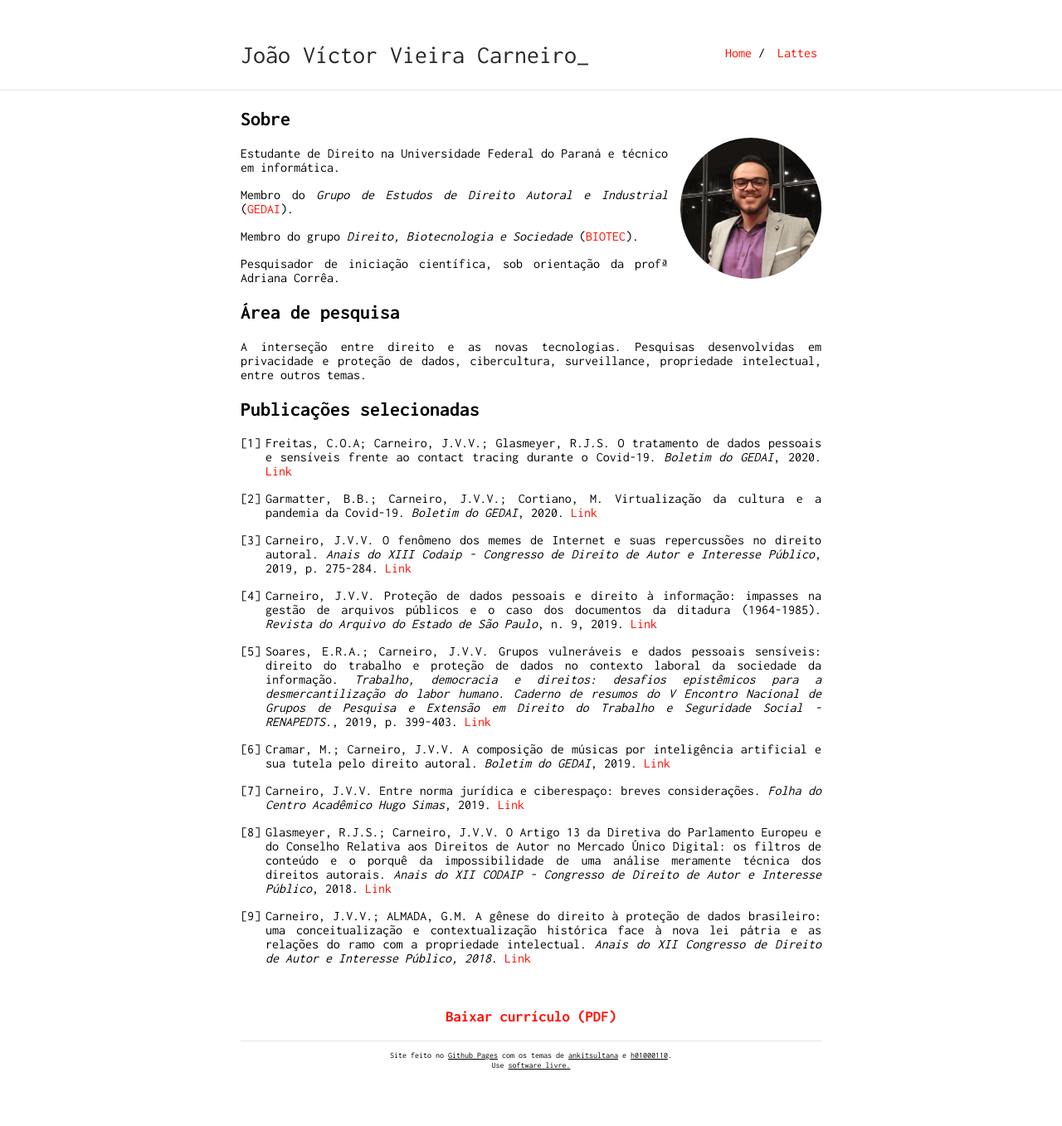
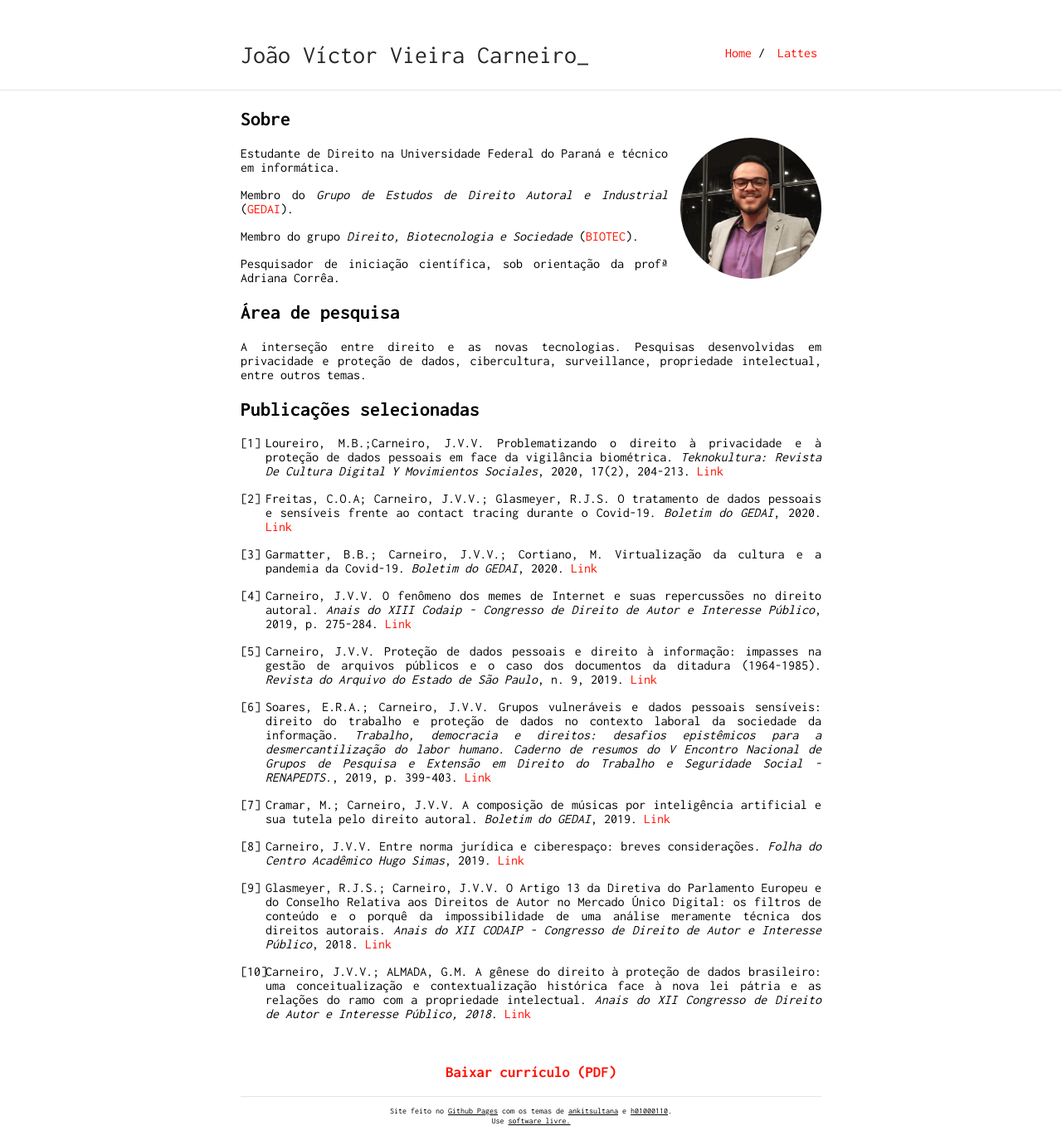
Before and after one commit to joaovvcarneiro/joaovvcarneiro.github.io, a Jekyll site: the page built from index.md, in a window 1280 px wide. Shown: the whole page at 83% size. Built offline with Jekyll 4.4.1, drawn with Linux system fonts in a browser that asks for light colours; before the commit the page ends 1290 px from its top, so only the background shows below that.

Commit message:
Update index.md

```diff
--- a/index.md
+++ b/index.md
@@ -20,6 +20,8 @@ Pesquisador de iniciação científica, sob orientação da profª Adriana Corr
 A interseção entre direito e as novas tecnologias. Pesquisas desenvolvidas em privacidade e proteção de dados, cibercultura, surveillance, propriedade intelectual, entre outros temas.
 
 ## Publicações selecionadas
+
+1. Loureiro, M.B.;Carneiro, J.V.V. Problematizando o direito à privacidade e à proteção de dados pessoais em face da vigilância biométrica. _Teknokultura: Revista De Cultura Digital Y Movimientos Sociales_, 2020, 17(2), 204-213. [Link](https://doi.org/10.5209/tekn.69479)
 
 1. Freitas, C.O.A; Carneiro, J.V.V.; Glasmeyer, R.J.S. O tratamento de dados pessoais e sensíveis frente ao contact tracing durante o Covid-19. _Boletim do GEDAI_, 2020. [Link](https://www.gedai.com.br/o-tratamento-de-dados-pessoais-e-sensiveis-frente-ao-contact-tracing-durante-o-covid-19/)
 
```
